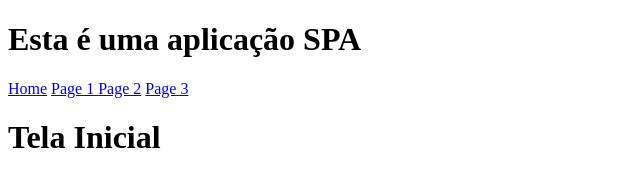
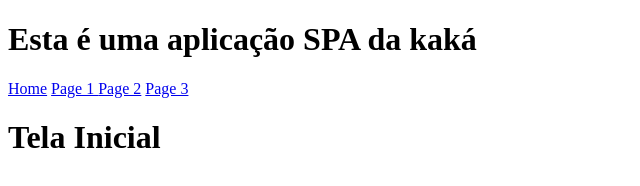
Before and after one commit to katiussa-pereira/first-spa, a plain HTML site: page index.html in a window 1280 px wide. Shown: the whole page, without its empty margins (0-640 px from the left). Drawn offline with nearby package versions, Linux system fonts and the light colour scheme; some packages are replaced by stand-ins of ours.

Commit message:
teste alteracao

```diff
--- a/index.html
+++ b/index.html
@@ -8,7 +8,7 @@
         <script type="text/javascript" src="app.js"></script>
     </head>
     <body ng-app="App">
-        <h1>Esta é uma aplicação SPA</h1>
+        <h1>Esta é uma aplicação SPA da kaká</h1>
 <a href="#/">Home</a>
 <a href="#/pagina1">Page 1 </a>
 <a href="#/pagina2">Page 2</a>
```
